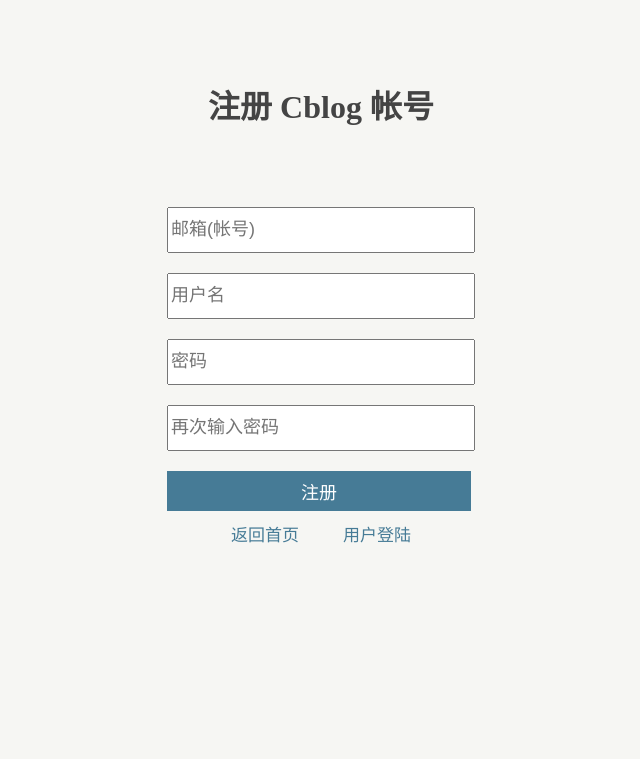
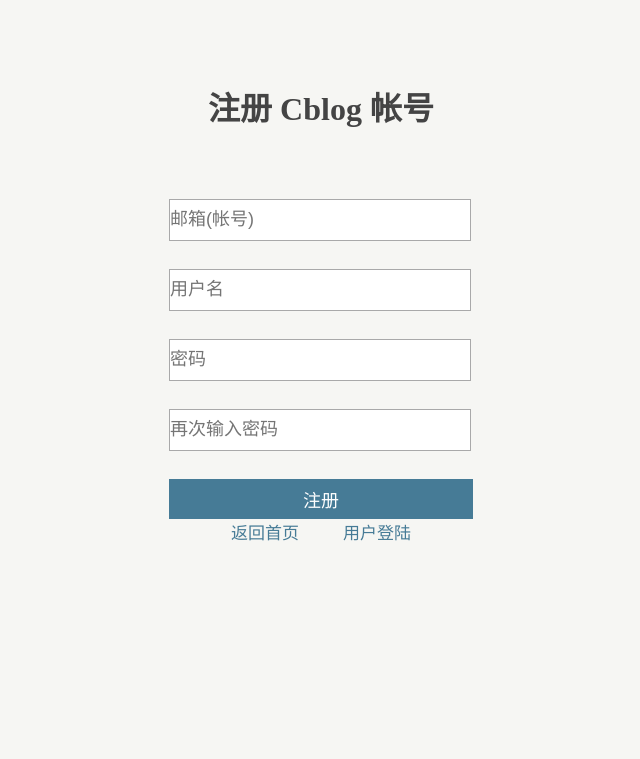
Before and after one commit to copie/Cblog, a Flask app: page /register in a window 1280 px wide. Shown: the top 759 px of the page, without its empty margins (327-967 px from the left). Run offline with Flask 2, Linux system fonts and the light colour scheme; some libraries are stand-ins or nearby versions.

Commit message:
添加 注册 页面

```diff
--- a/app/auth/forms.py
+++ b/app/auth/forms.py
@@ -8,14 +8,18 @@
 class Register(FlaskForm):
     email = StringField(validators=[DataRequired('邮箱不能为空'),
                                     Length(1, 64, "邮箱输入有误"), Email("邮箱输入有误")],
-                        render_kw={"placeholder": "邮箱(帐号)"})
+                        render_kw={"placeholder": "邮箱(帐号)",
+                                   'oninput': 'check_email()'})
     user_name = StringField(validators=[DataRequired('用户名不能为空')],
-                            render_kw={"placeholder": "用户名"})
+                            render_kw={"placeholder": "用户名",
+                                       'oninput': 'check_user_name()'})
     password_first = PasswordField(validators=[DataRequired('密码不能为空')],
-                                   render_kw={"placeholder": "密码"})
+                                   render_kw={"placeholder": "密码",
+                                              'oninput': 'check_password_first()'})
     password_second = PasswordField(validators=[EqualTo('password_first',
                                                         '两次输入的密码必须相同')],
-                                    render_kw={"placeholder": "再次输入密码"})
+                                    render_kw={"placeholder": "再次输入密码",
+                                                'oninput': 'check_password_second()'})
     submit = SubmitField("注册")
 
     def validate_email(self, field):
--- a/app/auth/views.py
+++ b/app/auth/views.py
@@ -36,6 +36,7 @@
         user = User.query.filter_by(email=form.email.data).first()
         if user is not None and user.verify_password(form.password.data):
             login_user(user, form.remember_me.data)
+            print(request.values)
             return redirect(request.args.get('next') or url_for('main.index'))
         flash('无效的帐户名和密码')
     return render_template('auth/login.html', form=form)
--- a/app/templates/auth/login.html
+++ b/app/templates/auth/login.html
@@ -43,7 +43,6 @@
     }
 
     form input {
-        margin: 10px 0px;
         height: 40px;
         width: 302px;
         font-size: 18px;
@@ -114,7 +113,7 @@
 {% block body %}
 <div class="c_login_wrap">
         <h1>Cblog</h1>
-        <form action="{{ url_for('auth.login') }}" method="POST">
+        <form action="" method="POST">
             {{ form.hidden_tag() }}
             <div class='email_warp' id='email_warp'>
                 {{ form.email()}}
--- a/app/templates/auth/register.html
+++ b/app/templates/auth/register.html
@@ -1,8 +1,5 @@
 {% extends "base.html" %}
-{% block title %} 注册 Cblog 帐号 {% endblock %}
-
-{% block head %}
-{{ super() }}
+ {% block title %} 注册 Cblog 帐号 {% endblock %} {% block head %} {{ super() }}
 <style>
     body,
     html {
@@ -42,10 +39,12 @@
     }
 
     form input {
-        margin: 10px;
         height: 40px;
         width: 300px;
         font-size: 18px;
+        border:1px solid #a9a9a9;
+        padding: 0px 0px;
+        margin: 0px 0px;
     }
 
     form input[type='submit'] {
@@ -67,30 +66,125 @@
     label {
         color: #444;
     }
+
+    .email_warp,
+    .password_first_warp,
+    .user_name_warp,
+    .password_second_warp {
+        display: flex;
+        flex-direction: column;
+        width: 304px;
+        height: 70px;
+        padding: 0px 0px;
+        border: none;
+        margin: 0px 0px;
+    }
+
+    .email_info,
+    .password_first_info,
+    .user_name_info,
+    .password_second_info {
+        padding: 0px 0px;
+        border: none;
+        margin: 0px 0px;
+        font-size: 12px;
+        opacity: 0.8;
+    }
 </style>
-{% endblock %}
+<script>
+    function check_email() {
 
-{% block body%}
+        var input = document.getElementById('email')
+        info = document.getElementById('email_info')
+        pant = /^[A-Za-z0-9\u4e00-\u9fa5]+@[a-zA-Z0-9_-]+(\.[a-zA-Z0-9_-]+)+$/
+        if (input.value.length == 0) {
+            info.innerText = ''
+        } else if (pant.test(input.value)) {
+            info.style.color = 'green'
+            info.innerText = "输入的邮箱格式正确"
+        } else {
+            info.style.color = 'red'
+            info.innerText = "输入的邮箱格式错误"
+        }
+    }
+    function check_user_name() {
+        var user_name = document.getElementById('user_name')
+        info = document.getElementById('user_name_info')
+        if (user_name.value.length == 0) {
+            info.innerText = "用户名不能为空"
+            info.style.color = 'red'
+        } else if (user_name.value.length >= 1 && user_name.value.length <= 20) {
+            info.innerText = "用户名长度合适"
+            info.style.color = 'green'
+        } else {
+            info.innerText = "用户名有问题"
+            info.style.color = 'red'
+        }
+    }
+    function check_password_first() {
+        var password_first = document.getElementById('password_first')
+        info = document.getElementById('password_first_info')
+        if (password_first.value.length == 0) {
+            info.innerText = "密码不能为空"
+            info.style.color = 'red'
+        } else if (password_first.value.length >= 5 && password_first.value.length <= 20) {
+            info.innerText = "密码长度合适"
+            info.style.color = 'green'
+        } else {
+            info.innerText = "密码有问题"
+            info.style.color = 'red'
+        }
+
+    }
+    function check_password_second() {
+        var password_first = document.getElementById('password_first')
+        var password_second = document.getElementById('password_second')
+        info = document.getElementById('password_second_info')
+        if(password_first.value == password_second.value)
+        {
+            info.innerText = "两次密码输入一致"
+            info.style.color = 'green'
+        }else{
+            info.innerText = "两次密码输入不一致"
+            info.style.color = 'red'
+        }
+
+    }
+</script> {% endblock %} {% block body%}
 <h1>注册 Cblog 帐号</h1>
 <div class='c_register_wrap'>
     <form action="{{ url_for('auth.register') }}" method="post">
         {{ form.hidden_tag() }}
-    {{ form.email()}}
-    {% for error in form.errors.email %}
-    <span style='color:red;'>{{ error }}</span>
+        <div class="email_warp" , id='email_warp'>
+            {{ form.email()}} {% for error in form.errors.email %}
+            <span id='email_info' class="email_info" style='color:red;'>{{ error }}</span>
+            {% else %}
+            <span id='email_info' class="email_info"></span>
             {% endfor %}
-    {{ form.user_name()}}
-    {% for error in form.errors.user_name %}
-    <span style='color:red;'>{{ error }}</span>
+        </div>
+        <div class='user_name_warp'>
+            {{ form.user_name()}} {% for error in form.errors.user_name %}
+            <span id='user_name_info' class='user_name_info' style='color:red;'>{{ error }}</span>
+            {% else %}
+            <span id='user_name_info' class='user_name_info' style='color:red;'>{{ error }}</span>
             {% endfor %}
-    {{ form.password_first()}}
-    {% for error in form.errors.password_first %}
-    <span style='color:red;'>{{ error }}</span>
+        </div>
+        <div class='password_first_warp' id='password_first_warp'>
+            {{ form.password_first()}} {% for error in form.errors.password_first %}
+            <span class='password_first_info' id='password_first_info' style='color:red;'>{{ error }}</span>
+            {% else %}
+            <span class='password_first_info' id='password_first_info'></span>
             {% endfor %}
-    {{ form.password_second()}}
-    {% for error in form.errors.password_second %}
-        <span style='color:red;'>{{ error }}</span>
+        </div>
+        <div class="password_second_warp" id='password_second_warp'>
+            {{ form.password_second()}} {% for error in form.errors.password_second %}
+            <span class='password_second_info' id='password_second_info' style='color:red;'>{{ error }}</span>
+            {% else %}
+            <span class='password_second_info' id='password_second_info'></span>
             {% endfor %}
+
+        </div>
+
         {{ form.submit() }}
 
     </form>
```
Lines whose indentation alone changed are shown as unchanged.
